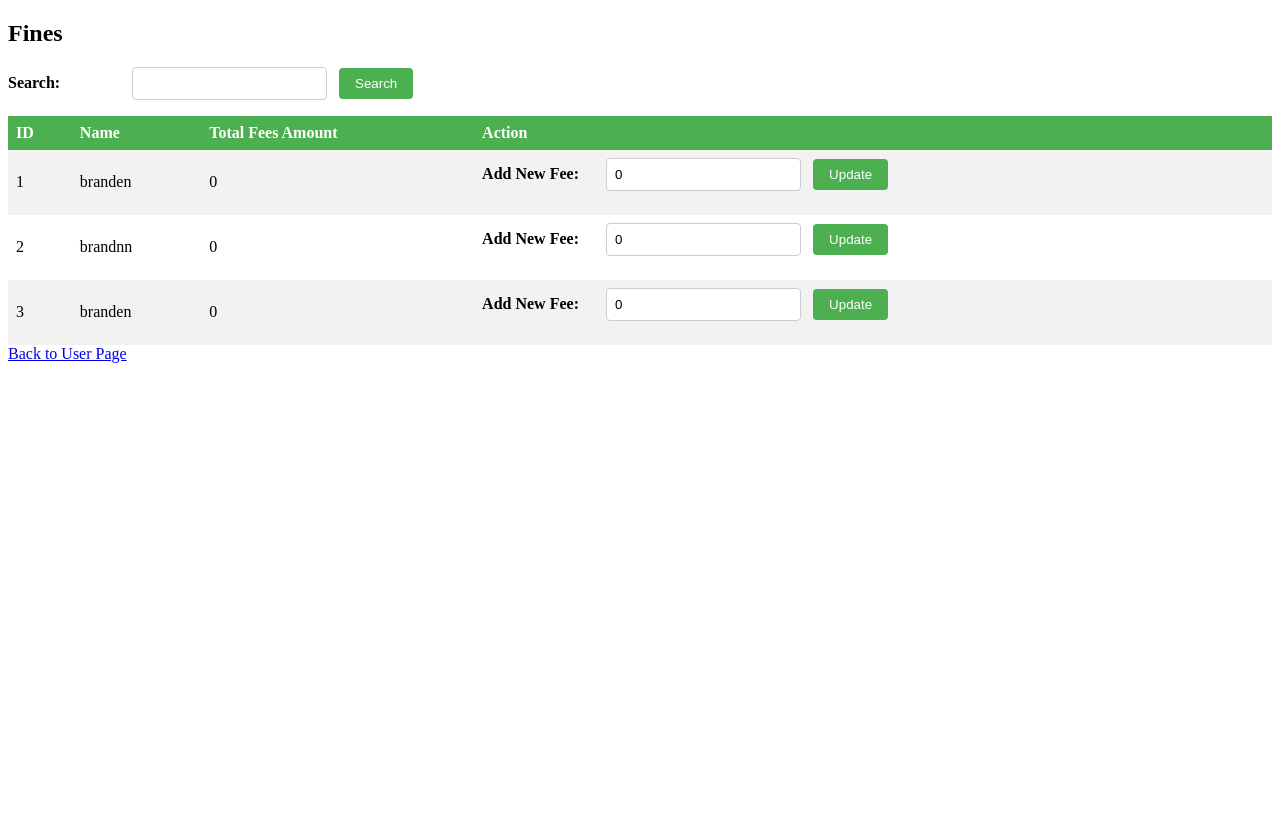
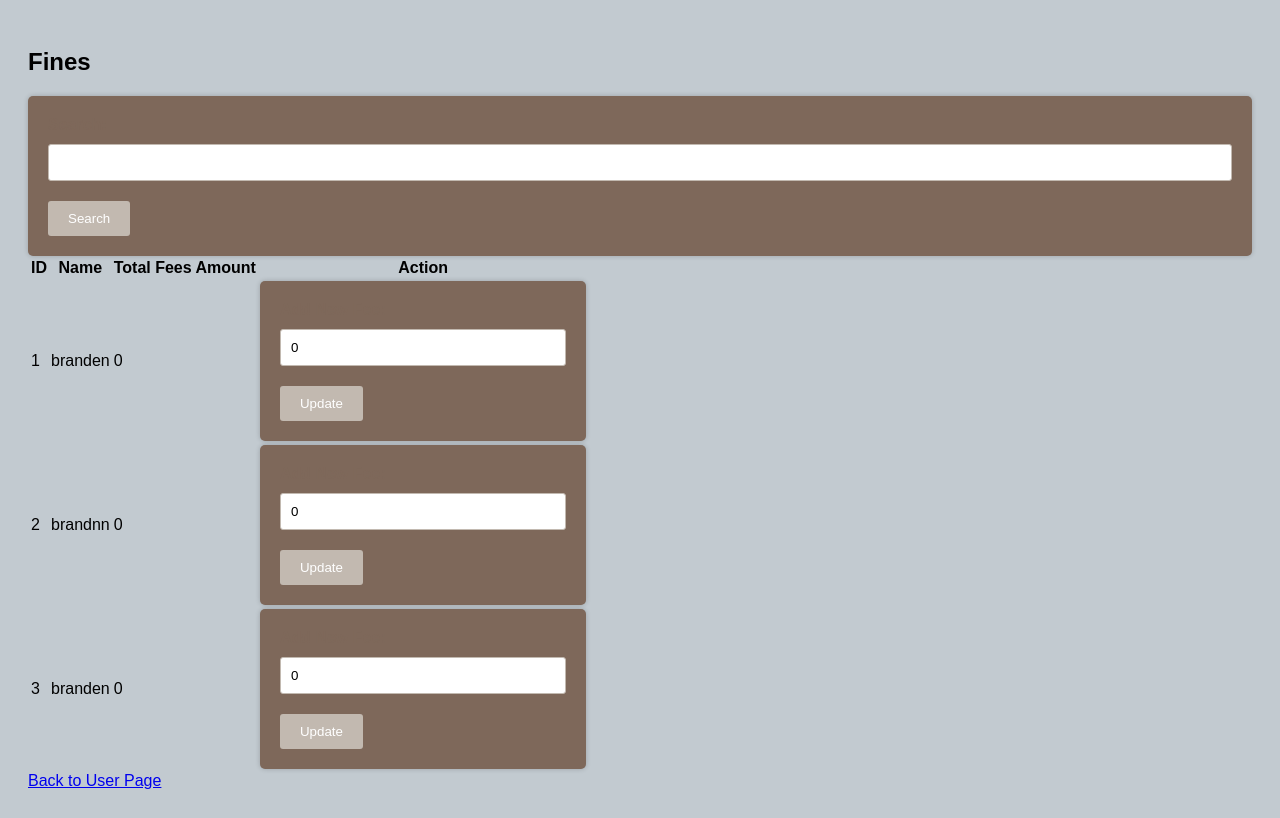
Before and after one commit to brandenkassab/CSI-4999, a PHP site: page /admin_functional/fines.php in a window 1280 px wide. Before the commit the page ends 363 px from the top, so only its background shows below. Run offline with PHP 8.4, Linux system fonts and the light colour scheme; data comes from the database, SQL or seed files in the repository.

Commit message:
Update fines.php

```diff
--- a/libraryio/admin_functional/fines.php
+++ b/libraryio/admin_functional/fines.php
@@ -39,77 +39,74 @@ $result = mysqli_query($conn, $sql);
 <head>
   <title>Fines</title>
   <style>
-     <style>
+		body {
+			font-family: Arial, sans-serif;
+			background-color: #C2CAD0;
+			padding: 20px;
+		}
+		h1 {
+			color: #333333;
+			margin-bottom: 20px;
+		}
+		form {
+			background-color: #7E685A;
+			padding: 20px;
+			border-radius: 5px;
+			box-shadow: 0px 0px 5px rgba(0, 0, 0, 0.2);
+		}
+		label {
+			display: block;
+			margin-bottom: 10px;
+			color: #7E685A;
+			font-weight: bold;
+		}
+		input[type="text"],
+		input[type="number"] {
+			padding: 10px;
+			border: 1px solid #C2B9B0;
+			border-radius: 3px;
+			width: 100%;
+			box-sizing: border-box;
+			margin-bottom: 20px;
+		}
+		input[type="submit"] {
+			background-color: #C2B9B0;
+			color: #ffffff;
+			padding: 10px 20px;
+			border-radius: 3px;
+			border: none;
+			cursor: pointer;
+		}
+		input[type="submit"]:hover {
+			background-color: #C2B9B0;
+		}
+		p.success {
+			color: #C2B9B0;
+			font-weight: bold;
+		}
+		p.error {
+			color: #C2B9B0;
+			font-weight: bold;
+		}
 
-    #search {
-      padding: 8px;
-      border: 1px solid #ccc;
-      border-radius: 4px;
-      margin-right: 8px;
-    }
+        .btn {
+			background-color:#C2B9B0 ;
+			color: #7E685A;
+			padding: 10px 20px;
+			border-radius: 3px;
+			border: none;
+			cursor: pointer;
+			margin-top: 20px;
+			display: inline-block;
+			text-decoration: none;
+
+		}
+		.btn:hover {
+			background-color: #C2B9B0;
+		}
 
 
-    #search_button {
-      background-color: #4CAF50;
-      color: white;
-      padding: 8px 16px;
-      border: none;
-      border-radius: 4px;
-      cursor: pointer;
-    }
-
-
-    table {
-      border-collapse: collapse;
-      width: 100%;
-    }
-
-    th, td {
-      text-align: left;
-      padding: 8px;
-    }
-
-    th {
-      background-color: #4CAF50;
-      color: white;
-    }
-
-    tr:nth-child(even) {
-      background-color: #f2f2f2;
-    }
-
-
-    form {
-      display: inline-block;
-      margin-bottom: 16px;
-    }
-
-    label {
-      display: inline-block;
-      width: 120px;
-      font-weight: bold;
-    }
-
-    input[type="text"] {
-      padding: 8px;
-      border: 1px solid #ccc;
-      border-radius: 4px;
-      margin-right: 8px;
-    }
-
-    input[type="submit"] {
-      background-color: #4CAF50;
-      color: white;
-      padding: 8px 16px;
-      border: none;
-      border-radius: 4px;
-      cursor: pointer;
-    }
-
-    input[type="submit"]:hover {
-      background-color: #3e8e41;
-    }
-  </style>
+    </style>
 </head>
 <body>
 
```
